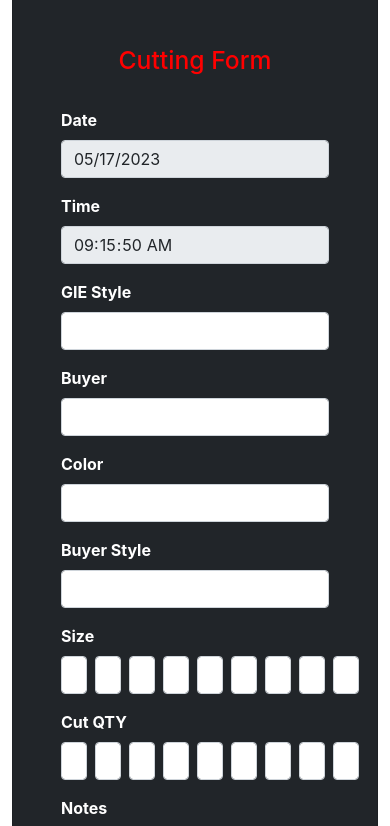
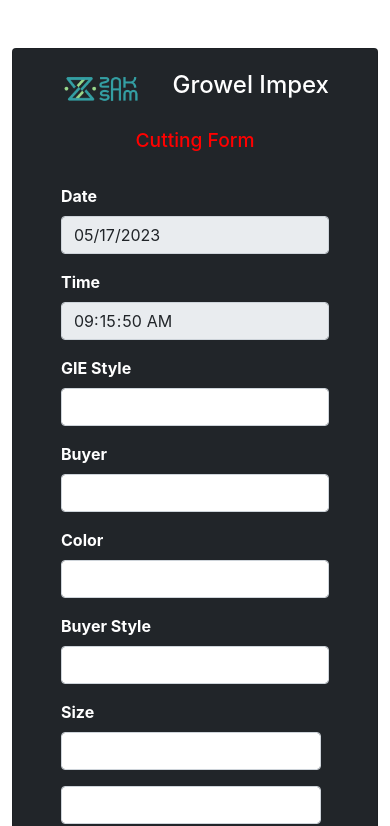
Before and after one commit to jaypatel149/growel_impex_form, a React (Create React App) app: page / in a window 390 px wide. Shown: the top 826 px of the page. Built offline with nearby package versions, Linux system fonts and the light colour scheme.

Commit message:
Update Form.css
line add

```diff
--- a/src/components/Form.css
+++ b/src/components/Form.css
@@ -12,3 +12,25 @@
 .card{
   padding: 0 3rem;
 }
+
+
+
+@media (max-width: 768px) {
+  .d-flex {
+    flex-wrap: wrap;
+    gap: 1rem;
+  }
+  .me-2{
+    flex: auto;
+  }
+  .logo img{
+    width: 5rem;
+  }
+  .logo h1{
+    font-size: 1.5rem;
+  }
+  .card h2{
+    font-size: 1.2rem;
+  }
+
+}
```
